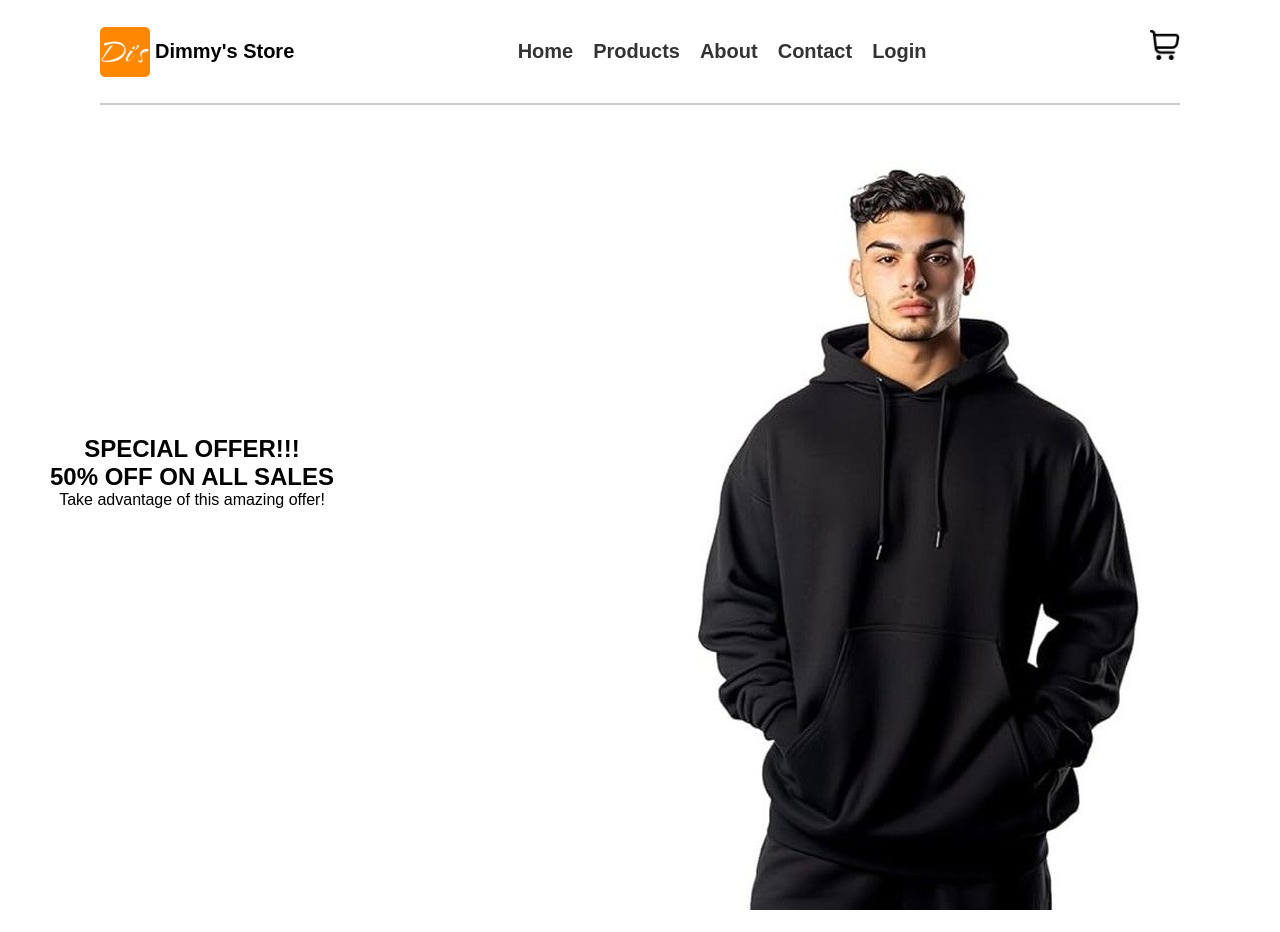
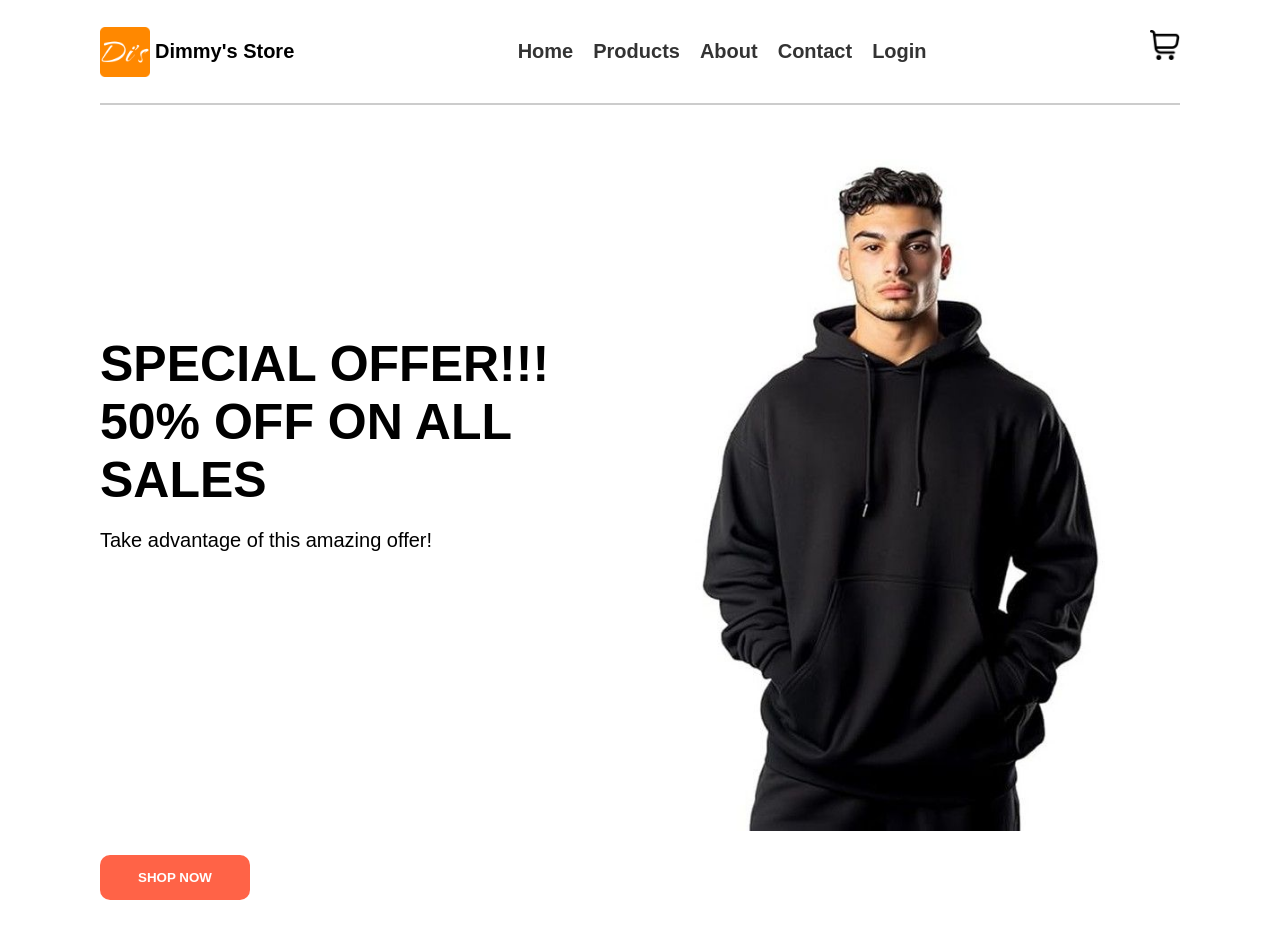
Before and after one commit to Dimgba-Eme/e-commerce-app, a React (Create React App) app in the folder my-store/: page / in a window 1280 px wide. Shown: the top 932 px of the page. Built offline with nearby package versions, Linux system fonts and the light colour scheme.

Commit message:
The Hero section is accurately responsive in all views

```diff
--- a/my-store/src/components/Hero.js
+++ b/my-store/src/components/Hero.js
@@ -18,7 +18,10 @@ function Hero() {
                         <img src={HeroImage} className='hero-image' />
                     </div>
                 </div>
+                <div className='btn-container'>
                 <button className='cta-btn'>SHOP NOW</button>
+                </div>
+
             </section>
         </>
     )
--- a/my-store/src/components/hero.css
+++ b/my-store/src/components/hero.css
@@ -11,11 +11,17 @@
   padding: 10px 0;
   text-align: center;
 }
+.hero-container .hero-inner .hero-offer h1 {
+  font-size: 20px;
+}
+.hero-container .hero-inner .hero-offer p {
+  font-size: 15x;
+}
 .hero-container .hero-inner .hero-image-container .hero-image {
   width: 100%;
   padding: 20px 0;
 }
-.hero-container .cta-btn {
+.hero-container .btn-container .cta-btn {
   padding: 10px;
   font-weight: bold;
   color: #fff;
@@ -31,7 +37,40 @@
     display: flex;
   }
   .hero-container .hero-inner .hero-offer {
-    margin-top: 300px;
+    margin-top: 200px;
+    text-align: start;
+  }
+  .hero-container .hero-inner .hero-offer h1 {
+    font-size: 30px;
+  }
+  .hero-container .hero-inner .hero-offer p {
+    font-size: 20px;
+    margin-top: 20px;
+  }
+  .hero-container .hero-inner .hero-image-container {
+    margin-left: auto;
+  }
+  .hero-container .hero-inner .hero-image-container .hero-image {
+    width: 100%;
+    padding: 20px 0;
+  }
+  .hero-container .btn-container .cta-btn {
+    padding: 15px;
+    width: 150px;
+    border: 0;
+    outline: 0;
+  }
+}
+@media only screen and (min-width: 1000px) {
+  .hero-container {
+    padding: 20px 100px;
+  }
+  .hero-container .hero-inner .hero-offer h1 {
+    font-size: 50px;
+  }
+  .hero-container .hero-inner .hero-offer p {
+    font-size: 20px;
+    margin-top: 20px;
   }
   .hero-container .hero-inner .hero-image-container {
     margin-left: auto;
--- a/my-store/src/components/hero.scss
+++ b/my-store/src/components/hero.scss
@@ -11,6 +11,14 @@
         .hero-offer {
             padding: 10px 0;
             text-align: center;
+
+            h1 {
+                font-size: 20px;
+            }
+
+            p {
+                font-size: 15x;
+            }
         }
 
         .hero-image-container {
@@ -21,6 +29,7 @@
         }
     }
 
+    .btn-container {
         .cta-btn {
             padding: 10px;
             font-weight: bold;
@@ -29,6 +38,9 @@
             border: 0;
             border-radius: 10px;
         }
+    }
+
+
 
     @media only screen and (min-width: 800px) {
         padding: 20px 50px;
@@ -37,7 +49,55 @@
             display: flex;
 
             .hero-offer {
-                margin-top: 300px;
+                margin-top: 200px;
+                text-align: start;
+
+                h1 {
+                    font-size: 30px;
+                }
+
+                p {
+                    font-size: 20px;
+                    margin-top: 20px;
+                }
+            }
+
+            .hero-image-container {
+                margin-left: auto;
+
+
+                .hero-image {
+                    width: 100%;
+                    padding: 20px 0;
+                }
+            }
+        }
+
+        .btn-container {
+
+            .cta-btn {
+                padding: 15px;
+                width: 150px;
+                border: 0;
+                outline: 0;
+
+            }
+        }
+    }
+
+    @media only screen and (min-width: 1000px) {
+        padding: 20px 100px;
+
+        .hero-inner {
+            .hero-offer {
+                h1 {
+                    font-size: 50px;
+                }
+
+                p {
+                    font-size: 20px;
+                    margin-top: 20px;
+                }
             }
 
             .hero-image-container {
```
Also changed, not shown: 1 other file (tests, documents, lock files or other folders). Lines whose indentation alone changed are shown as unchanged.
